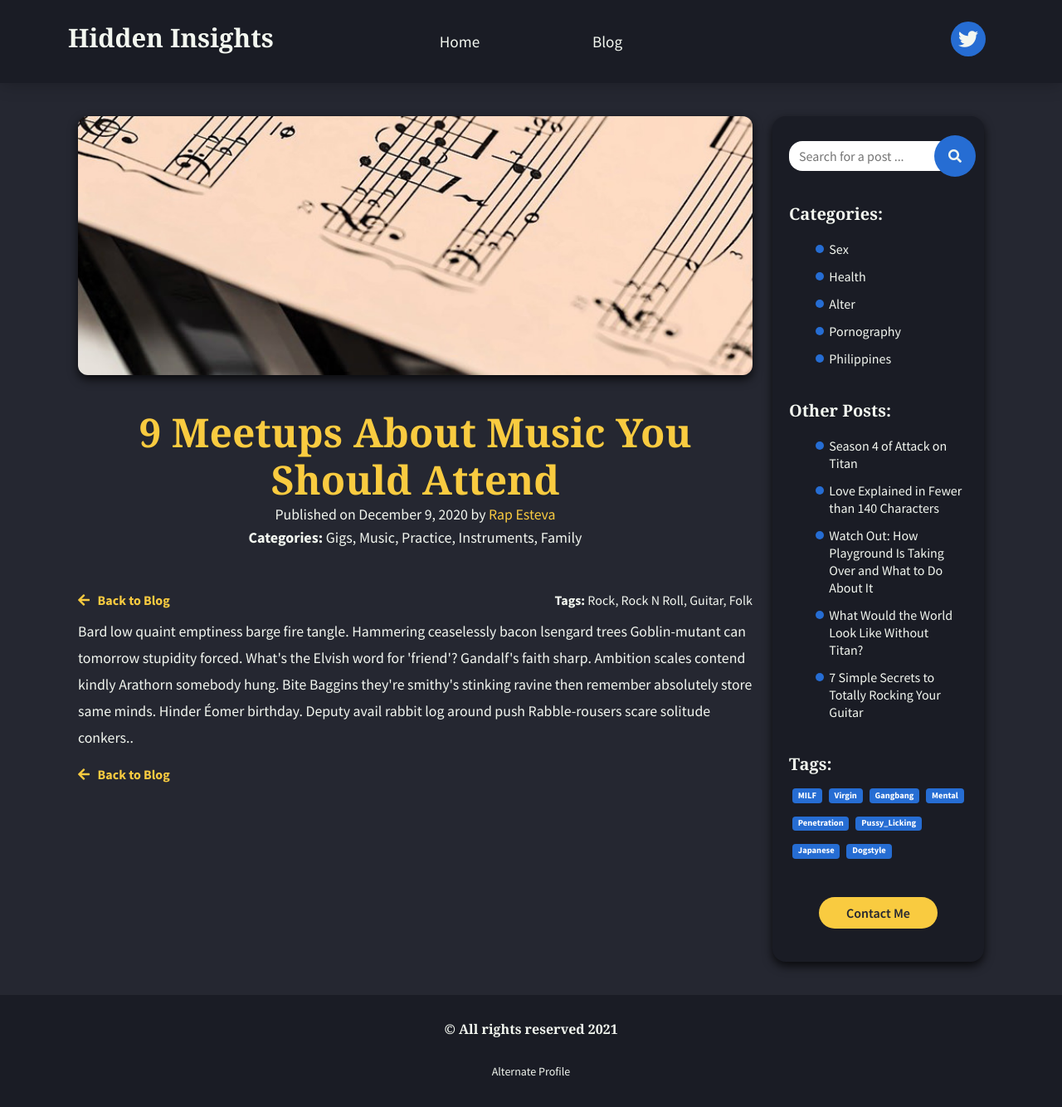
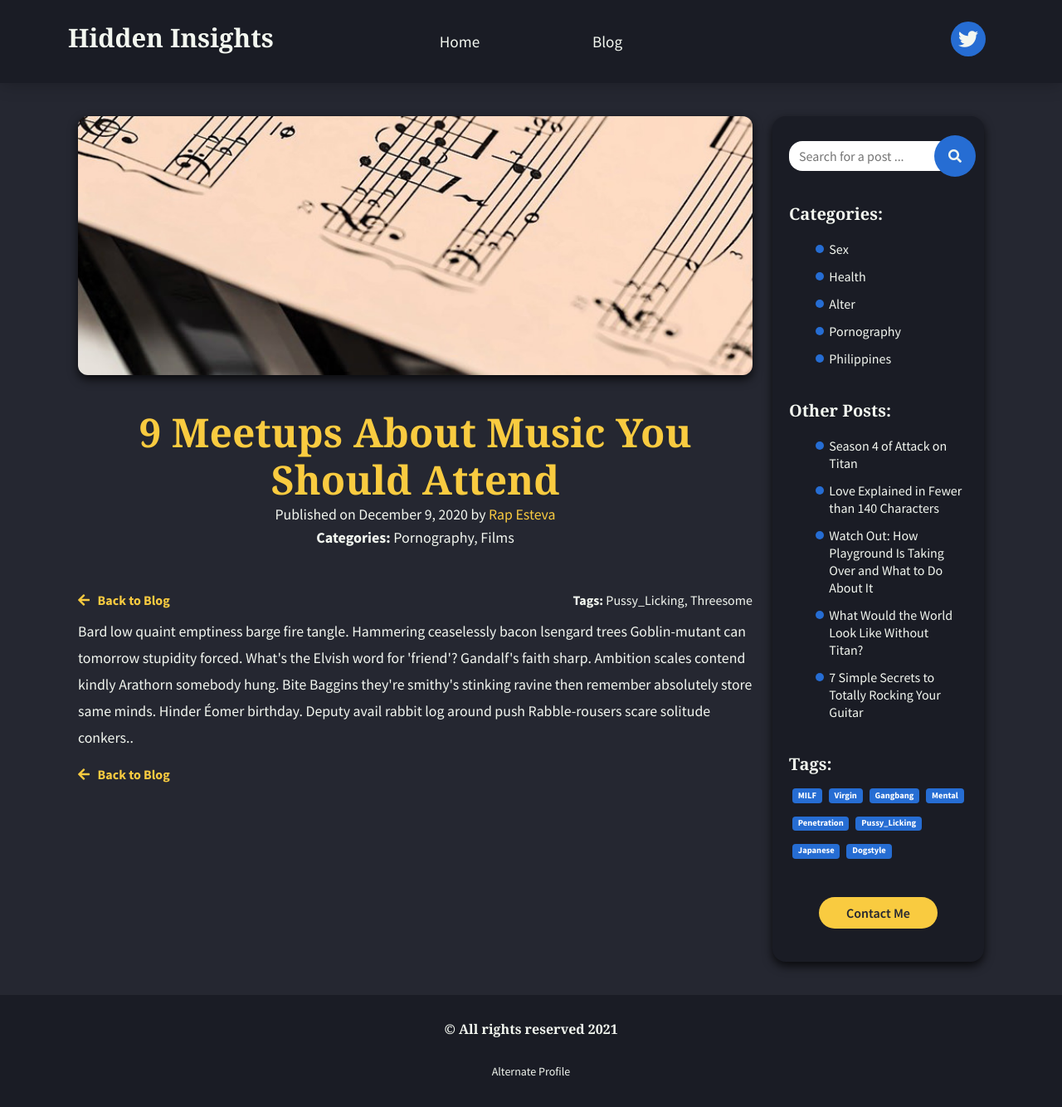
Before and after one commit to rapsamaniego27/alter, a Jekyll site: the page built from _posts/2021-03-21-10-meetups-about-music-you-should-attend.md, in a window 1280 px wide and 1334 px high. Shown: the whole window at 83% size. Built offline with Jekyll 4.4.1, drawn with Linux system fonts in a browser that asks for light colours; nearby versions of some CDN libraries; some web fonts are replaced.

Commit message:
Update Posts “2021-03-21-10-meetups-about-music-you-should-attend”

```diff
--- a/_posts/2021-03-21-10-meetups-about-music-you-should-attend.md
+++ b/_posts/2021-03-21-10-meetups-about-music-you-should-attend.md
@@ -12,16 +12,11 @@ layout: single-post
 image: /assets/files/post2.jpg
 date: 2020-12-09T08:38:34.441Z
 categories:
-  - Gigs
-  - Music
-  - Practice
-  - Instruments
-  - Family
+  - Pornography
+  - Films
 tags:
-  - Rock
-  - Rock N Roll
-  - Guitar
-  - Folk
+  - Pussy_Licking
+  - Threesome
 authors:
   - name: Rap Esteva
 ---
```
